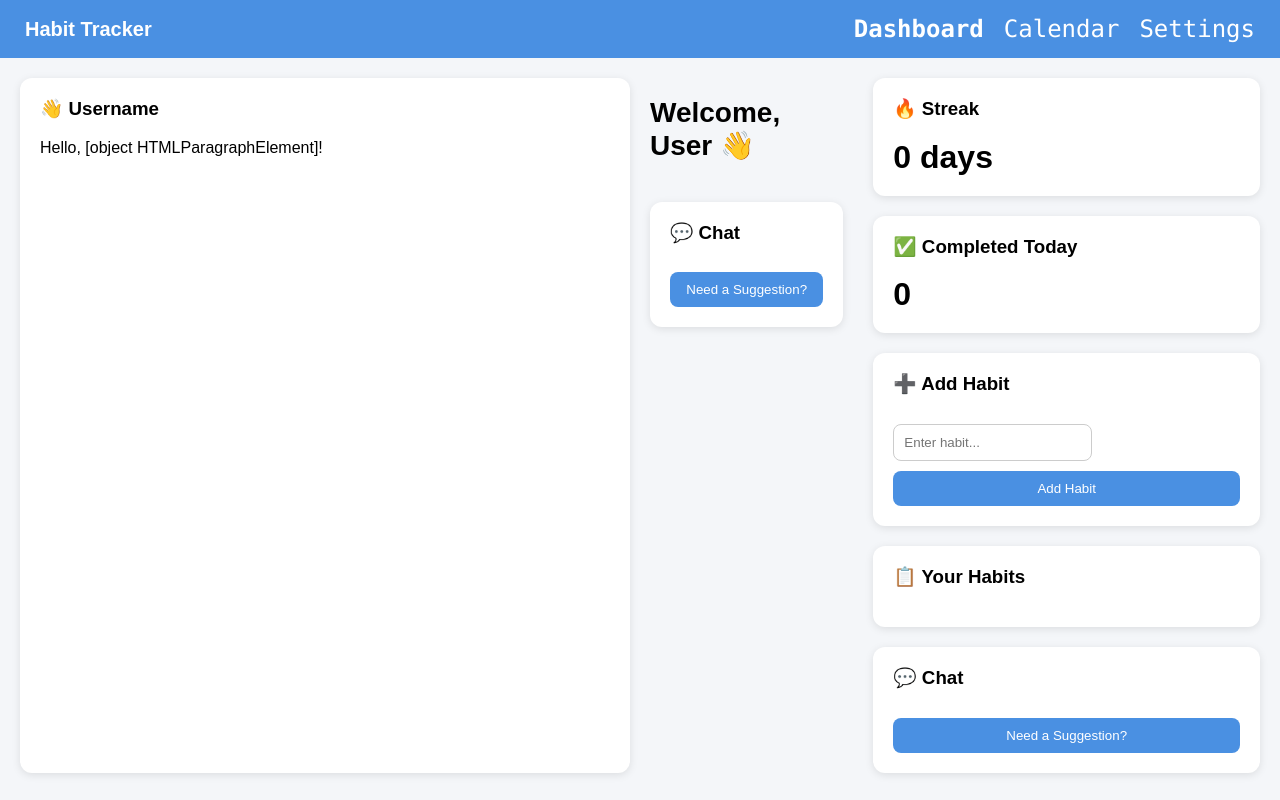
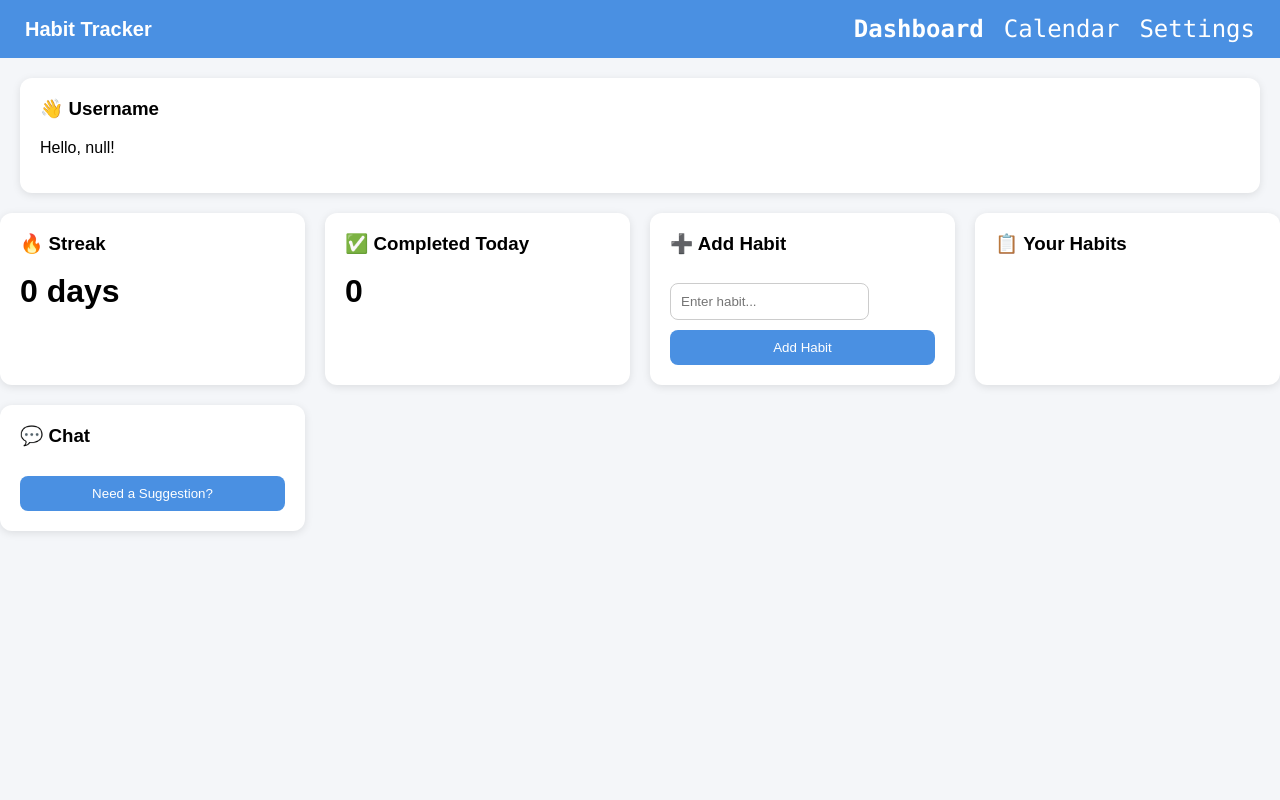
Before and after one commit to angisardat/411-group-project, a website: page public/index.html in a window 1280 px wide. Drawn offline with nearby package versions, Linux system fonts and the light colour scheme; no server answers.

Commit message:
Username logic wasn't working so fixed it

```diff
--- a/public/index.html
+++ b/public/index.html
@@ -22,16 +22,7 @@
     <h3>👋 Username</h3>
     <p id="username"></p>
   </div>
-    <div class="layout">
-
-  <div class="left">
-      <h1 class="welcome">Welcome, User 👋</h1>
-
-      <div class="card">
-        <h3>💬 Chat</h3>
-        <button>Need a Suggestion?</button>
-      </div>
-    </div>
+</div>
 
   <div class="right">
   <div class="cards">
--- a/public/js/app.js
+++ b/public/js/app.js
@@ -213,6 +213,7 @@
 
 function loadUsername()
 {
+  const username = localStorage.getItem("user-settings");
   document.getElementById("username").textContent = "Hello, " + username + "!";
 }
 loadUsername();
```
